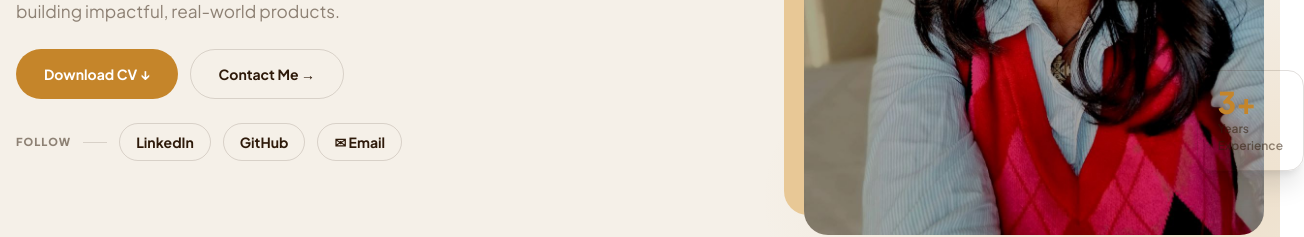
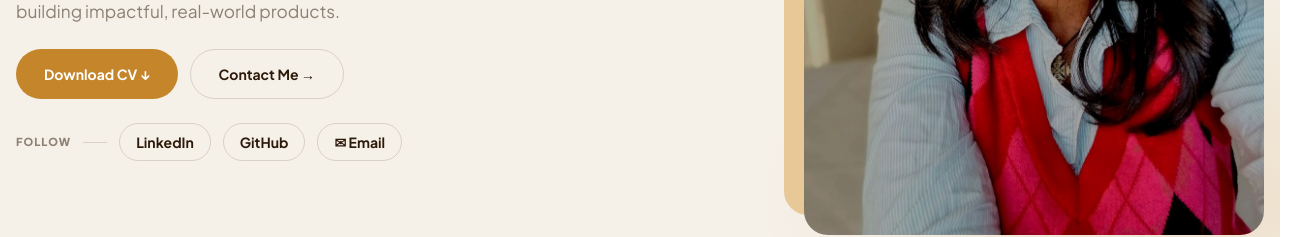
Before and after one commit to ShaneseEm/bethelhem-v1, a Next.js app: page / in a window 1280 px wide. Shown: the part 521-758 px from the top of the page, 1304 px wide, since content can reach past the window. Built offline with nearby package versions, Linux system fonts and the light colour scheme.

Commit message:
Remove "3+ Years Experience" badge from hero photo

```diff
--- a/components/Hero.jsx
+++ b/components/Hero.jsx
@@ -108,19 +108,6 @@ export default function Hero() {
                          transition-all duration-500 group-hover:scale-[1.03] group-hover:shadow-2xl"
             />
 
-            {/* experience badge */}
-            <div
-              className="absolute -right-10 bottom-16 z-20 rounded-2xl shadow-xl px-5 py-4"
-              style={{ background: 'var(--ds-bg)', border: '1px solid var(--ds-border)' }}
-            >
-              <span className="block font-black text-3xl leading-none" style={{ color: 'var(--gold)' }}>
-                3+
-              </span>
-              <span className="block font-semibold text-xs leading-snug mt-1" style={{ color: 'var(--ds-muted)' }}>
-                Years<br />Experience
-              </span>
-            </div>
-
             {/* gold dot accent */}
             <div
               className="absolute -top-2 -right-2 z-20 w-5 h-5 rounded-full shadow-md"
```
